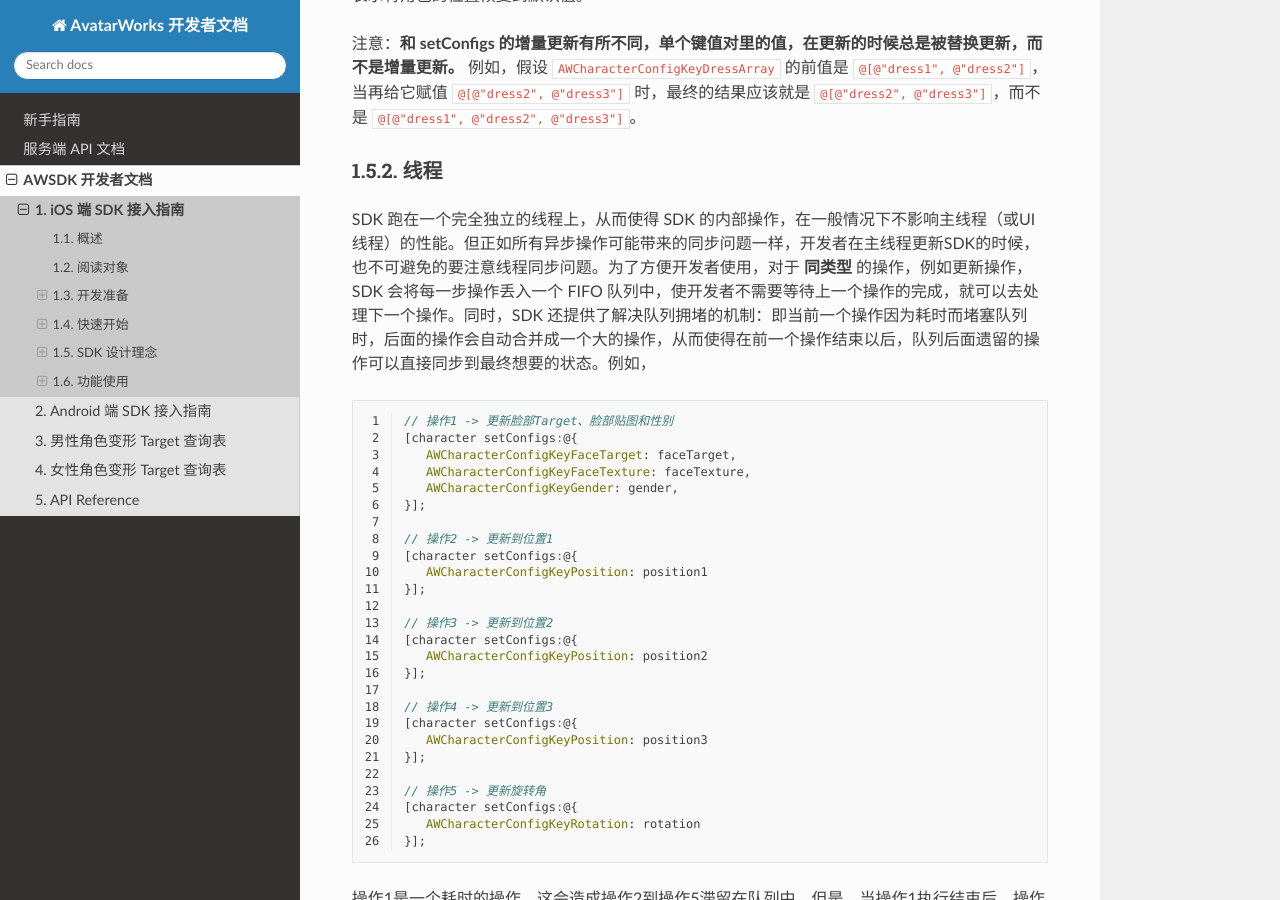
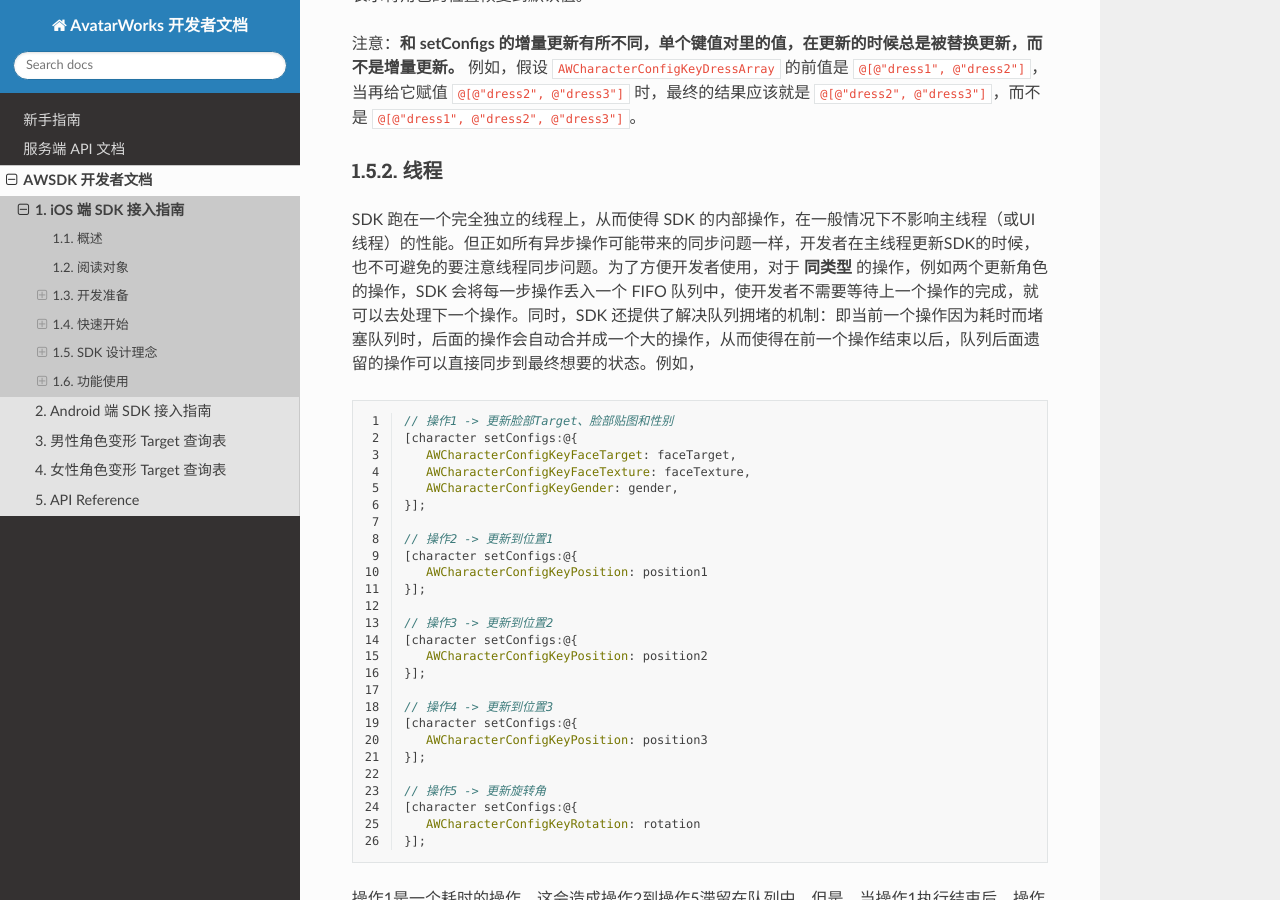
Before and after one commit to avatarworks/doc, a Sphinx documentation site: the page built from source/awsdk/ios.rst, in a window 1280 px wide and 900 px high, scrolled down 7928 px. Built offline with Sphinx 7.4.7 and the Read the Docs theme 2.0.0, drawn with Linux system fonts in a browser that asks for light colours.

Commit message:
Update ios.rst

```diff
--- a/source/awsdk/ios.rst
+++ b/source/awsdk/ios.rst
@@ -323,7 +323,7 @@
 线程
 ~~~~~~~~~~~
 
-SDK 跑在一个完全独立的线程上，从而使得 SDK 的内部操作，在一般情况下不影响主线程（或UI线程）的性能。但正如所有异步操作可能带来的同步问题一样，开发者在主线程更新SDK的时候，也不可避免的要注意线程同步问题。为了方便开发者使用，对于 **同类型** 的操作，例如更新操作，SDK 会将每一步操作丢入一个 FIFO 队列中，使开发者不需要等待上一个操作的完成，就可以去处理下一个操作。同时，SDK 还提供了解决队列拥堵的机制：即当前一个操作因为耗时而堵塞队列时，后面的操作会自动合并成一个大的操作，从而使得在前一个操作结束以后，队列后面遗留的操作可以直接同步到最终想要的状态。例如，
+SDK 跑在一个完全独立的线程上，从而使得 SDK 的内部操作，在一般情况下不影响主线程（或UI线程）的性能。但正如所有异步操作可能带来的同步问题一样，开发者在主线程更新SDK的时候，也不可避免的要注意线程同步问题。为了方便开发者使用，对于 **同类型** 的操作，例如两个更新角色的操作，SDK 会将每一步操作丢入一个 FIFO 队列中，使开发者不需要等待上一个操作的完成，就可以去处理下一个操作。同时，SDK 还提供了解决队列拥堵的机制：即当前一个操作因为耗时而堵塞队列时，后面的操作会自动合并成一个大的操作，从而使得在前一个操作结束以后，队列后面遗留的操作可以直接同步到最终想要的状态。例如，
 
 .. code-block:: objc
    :linenos:
```
